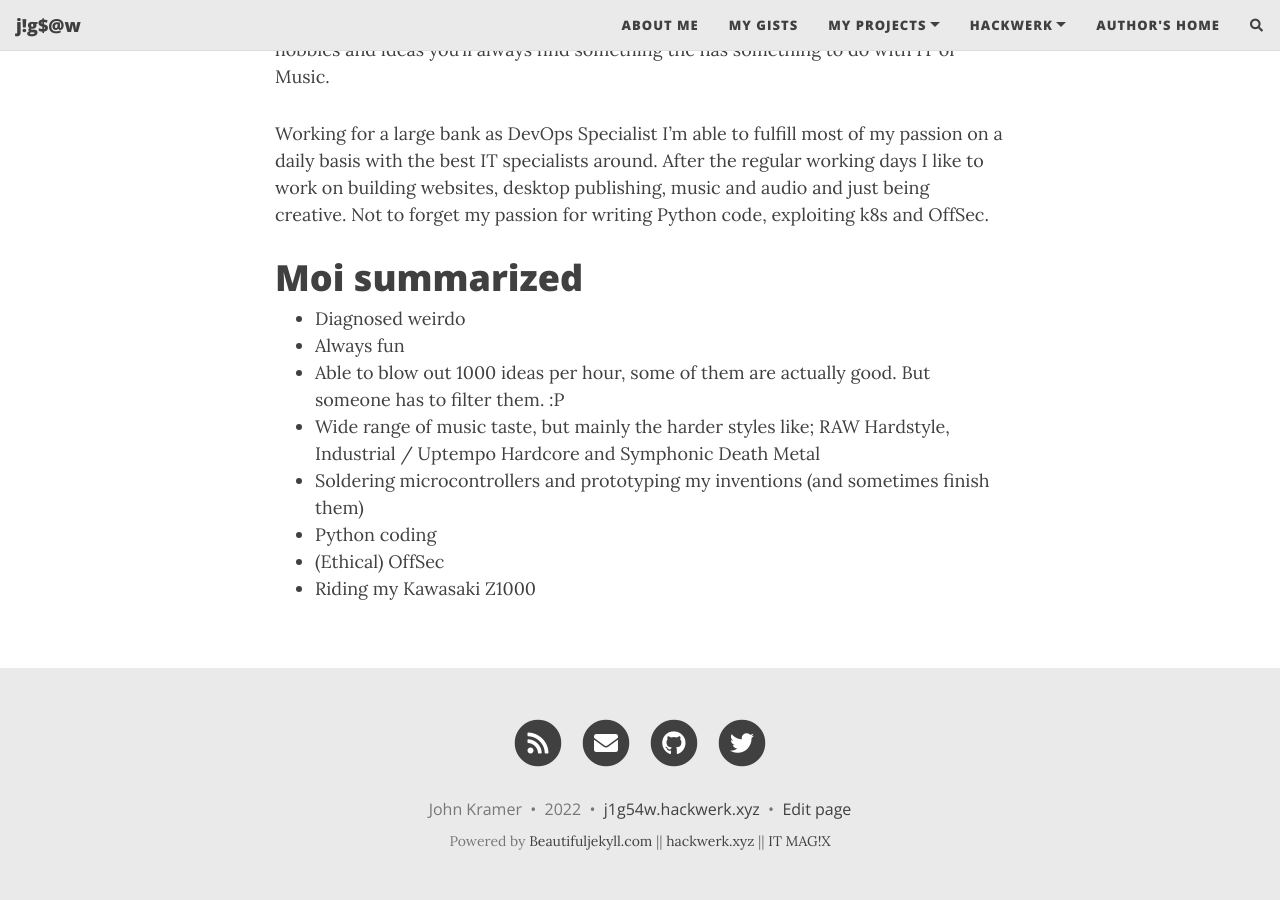
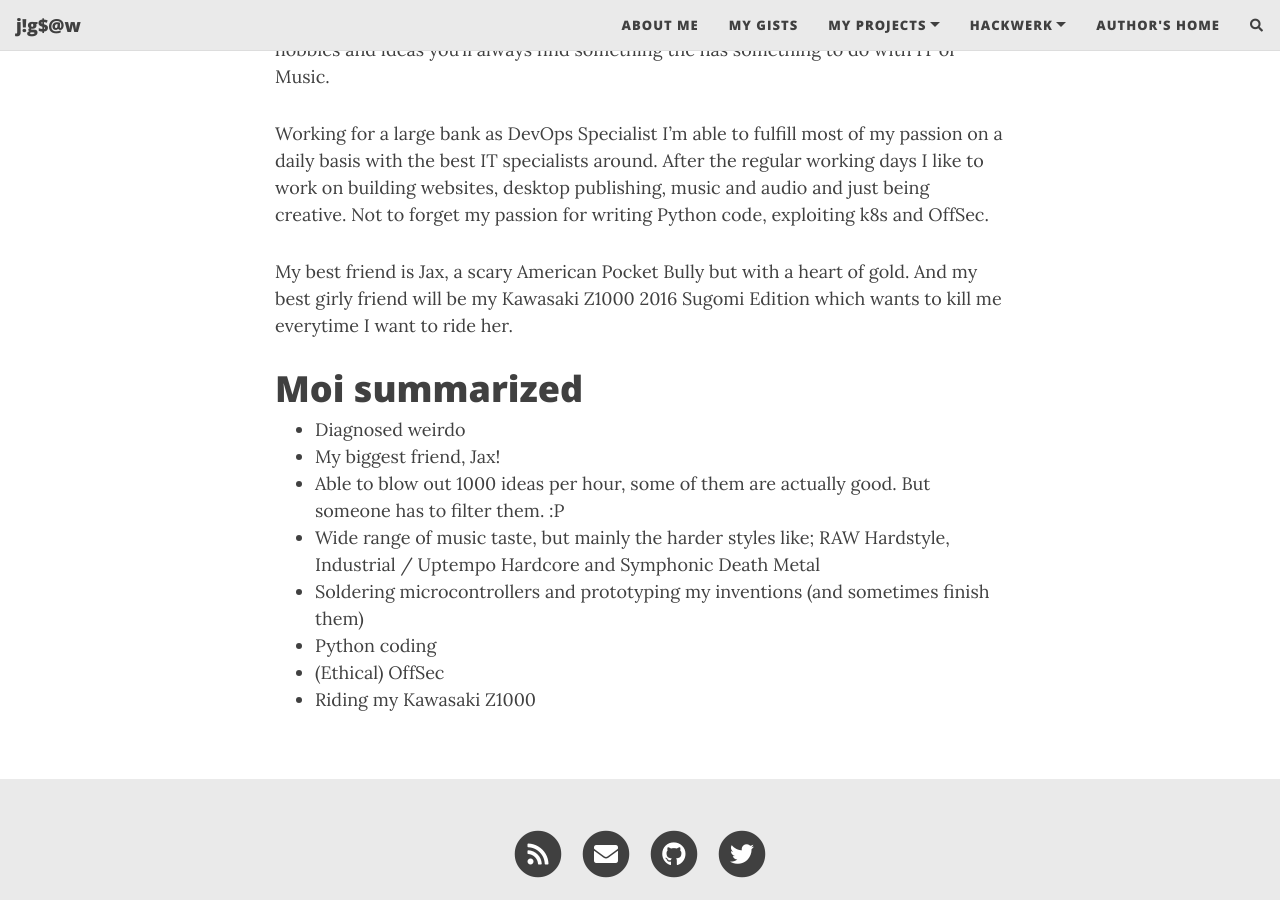
Before and after one commit to j1g54w1337/j1g54w1337.github.io, a Jekyll site: the page built from aboutme.md, in a window 1280 px wide and 900 px high, scrolled down 809 px. Built offline with Jekyll 4.4.1, drawn with Linux system fonts in a browser that asks for light colours; nearby versions of some CDN libraries; comment, search, counter and statistics services are not loaded.

Commit message:
Adding a bit more to the about page

```diff
--- a/aboutme.md
+++ b/aboutme.md
@@ -25,9 +25,12 @@ Working for a large bank as DevOps Specialist I'm able to fulfill most of my pas
 specialists around. After the regular working days I like to work on building websites, desktop publishing, music and
 audio and just being creative. Not to forget my passion for writing Python code, exploiting k8s and OffSec.
 
+My best friend is Jax, a scary American Pocket Bully but with a heart of gold. And my best girly friend will be my
+Kawasaki Z1000 2016 Sugomi Edition which wants to kill me everytime I want to ride her.
+
 # Moi summarized
 * Diagnosed weirdo
-* Always fun
+* My biggest friend, Jax!
 * Able to blow out 1000 ideas per hour, some of them are actually good. But someone has to filter them. :P
 * Wide range of music taste, but mainly the harder styles like; RAW Hardstyle, Industrial / Uptempo Hardcore and Symphonic Death Metal
 * Soldering microcontrollers and prototyping my inventions (and sometimes finish them)
```
